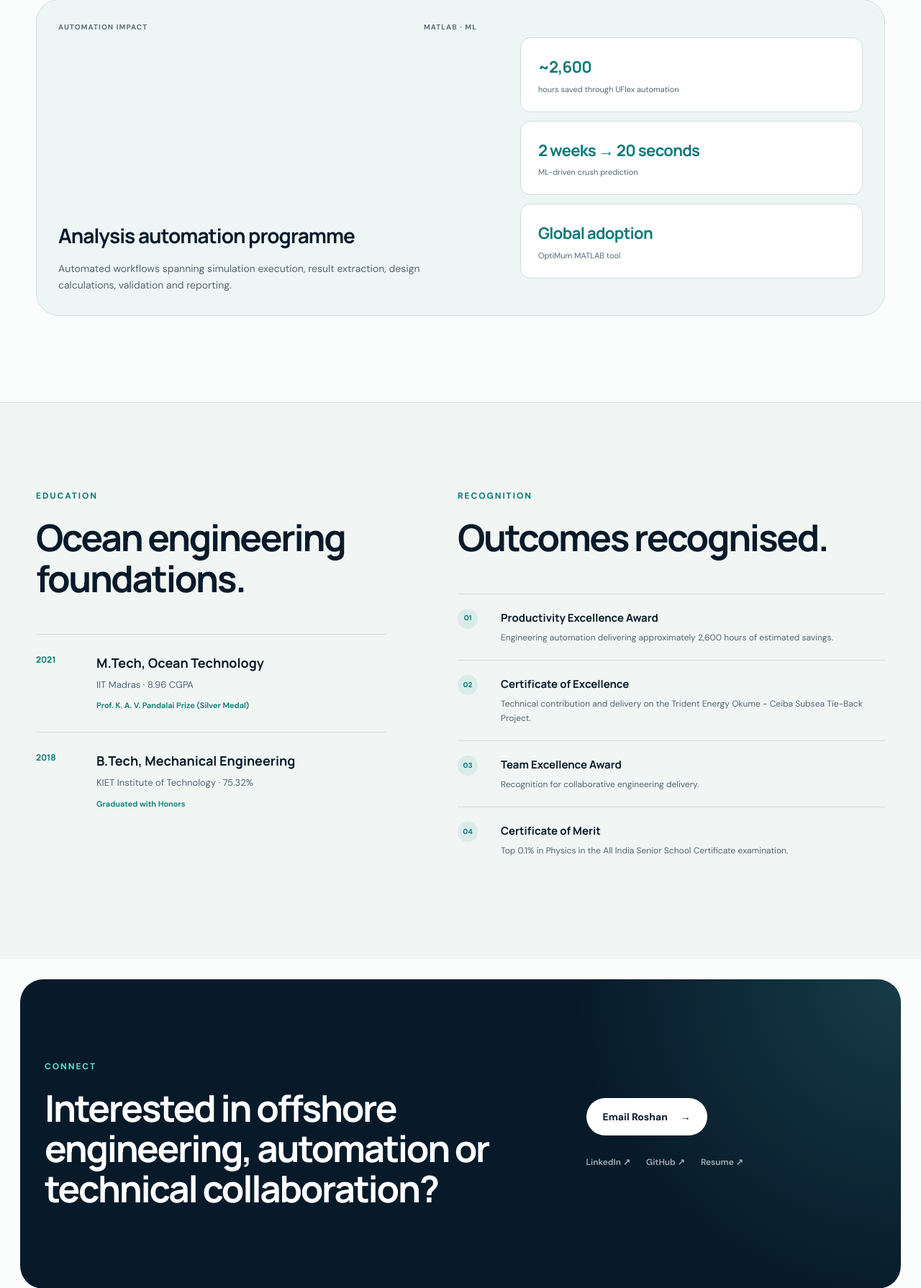
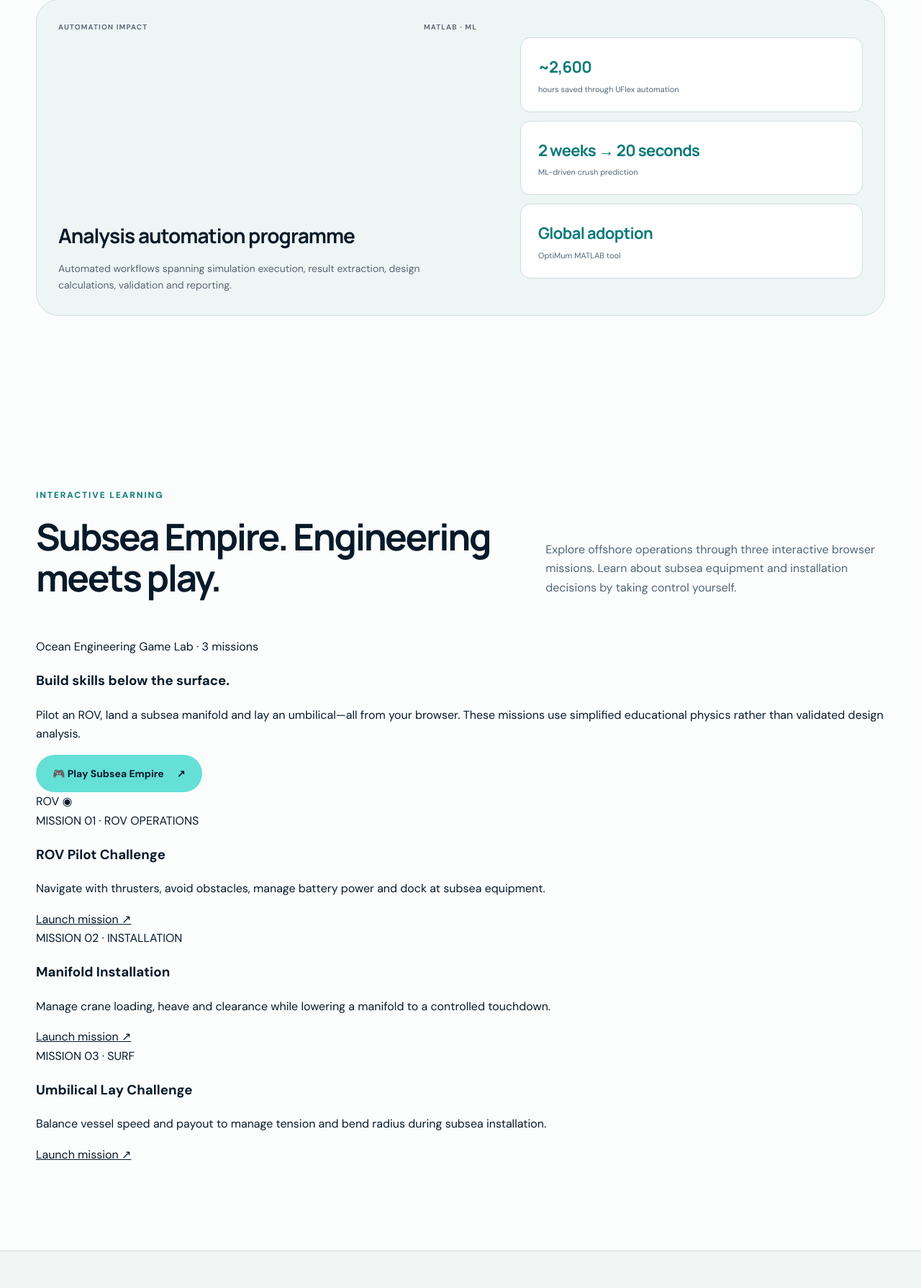
Before and after one commit to SScofieldd/RAO_extractor, a Flask app: page / in a window 1280 px wide. Shown: the part 3673-5463 px from the top of the page at 72% size. Run offline with Flask 3, Linux system fonts and the light colour scheme.

Commit message:
Add Subsea Empire game showcase and Games navigation

```diff
--- a/templates/home.html
+++ b/templates/home.html
@@ -32,6 +32,7 @@
         <a href="#expertise">Expertise</a>
         <a href="#experience">Experience</a>
         <a href="#work">Selected work</a>
+        <a href="#games">Games</a>
         <a href="#credentials">Credentials</a>
         <a class="nav-cta" href="#contact">Contact</a>
       </nav>
@@ -174,6 +175,50 @@
       </div>
     </section>
 
+
+    <section class="section-shell game-showcase" id="games" aria-labelledby="games-heading">
+      <div class="section-heading reveal">
+        <div><p class="kicker">Interactive learning</p><h2 id="games-heading">Subsea Empire. Engineering meets play.</h2></div>
+        <p>Explore offshore operations through three interactive browser missions. Learn about subsea equipment and installation decisions by taking control yourself.</p>
+      </div>
+      <div class="game-feature reveal">
+        <div class="game-feature-copy">
+          <span class="game-feature-label">Ocean Engineering Game Lab &middot; 3 missions</span>
+          <h3>Build skills below the surface.</h3>
+          <p>Pilot an ROV, land a subsea manifold and lay an umbilical—all from your browser. These missions use simplified educational physics rather than validated design analysis.</p>
+          <a class="button button-primary" href="{{ url_for('static', filename='games/mission-01-rov.html') }}" target="_blank" rel="noopener">🎮 Play Subsea Empire <span aria-hidden="true">&nearr;</span></a>
+        </div>
+        <div class="game-feature-art" aria-hidden="true">
+          <div class="game-sunbeam"></div>
+          <div class="game-sea-line"></div>
+          <div class="game-submarine">ROV <span>◉</span></div>
+          <div class="game-cable"></div>
+          <div class="game-seabed"></div>
+          <span class="game-sonar-a"></span><span class="game-sonar-b"></span>
+        </div>
+      </div>
+      <div class="game-mission-grid">
+        <article class="game-mission reveal">
+          <span class="game-mission-number">MISSION 01 · ROV OPERATIONS</span>
+          <h3>ROV Pilot Challenge</h3>
+          <p>Navigate with thrusters, avoid obstacles, manage battery power and dock at subsea equipment.</p>
+          <a href="{{ url_for('static', filename='games/mission-01-rov.html') }}" target="_blank" rel="noopener">Launch mission <span aria-hidden="true">&nearr;</span></a>
+        </article>
+        <article class="game-mission reveal">
+          <span class="game-mission-number">MISSION 02 · INSTALLATION</span>
+          <h3>Manifold Installation</h3>
+          <p>Manage crane loading, heave and clearance while lowering a manifold to a controlled touchdown.</p>
+          <a href="{{ url_for('static', filename='games/mission-02-manifold.html') }}" target="_blank" rel="noopener">Launch mission <span aria-hidden="true">&nearr;</span></a>
+        </article>
+        <article class="game-mission reveal">
+          <span class="game-mission-number">MISSION 03 · SURF</span>
+          <h3>Umbilical Lay Challenge</h3>
+          <p>Balance vessel speed and payout to manage tension and bend radius during subsea installation.</p>
+          <a href="{{ url_for('static', filename='games/mission-03-umbilical.html') }}" target="_blank" rel="noopener">Launch mission <span aria-hidden="true">&nearr;</span></a>
+        </article>
+      </div>
+    </section>
+
     <section class="credentials-section" id="credentials">
       <div class="section-shell credentials-grid">
         <div class="education-panel reveal">
```
